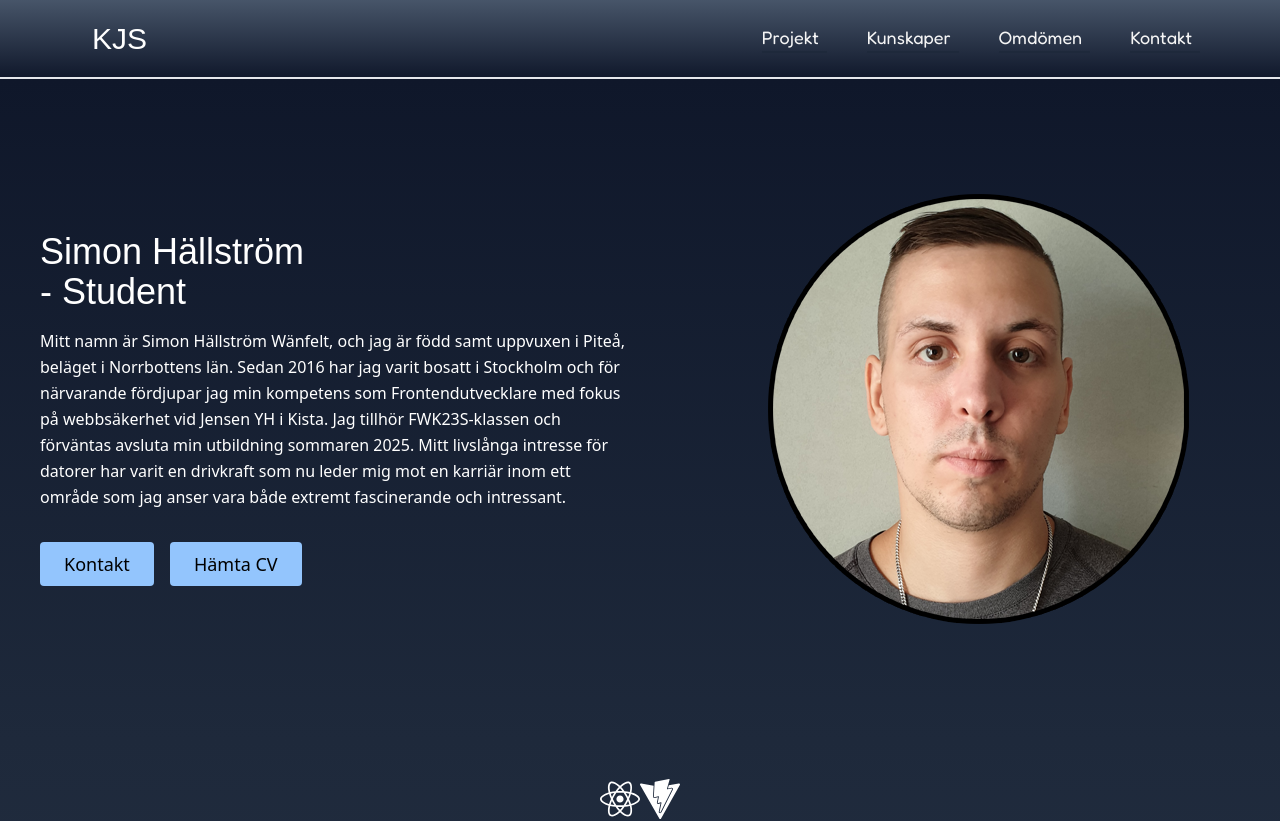
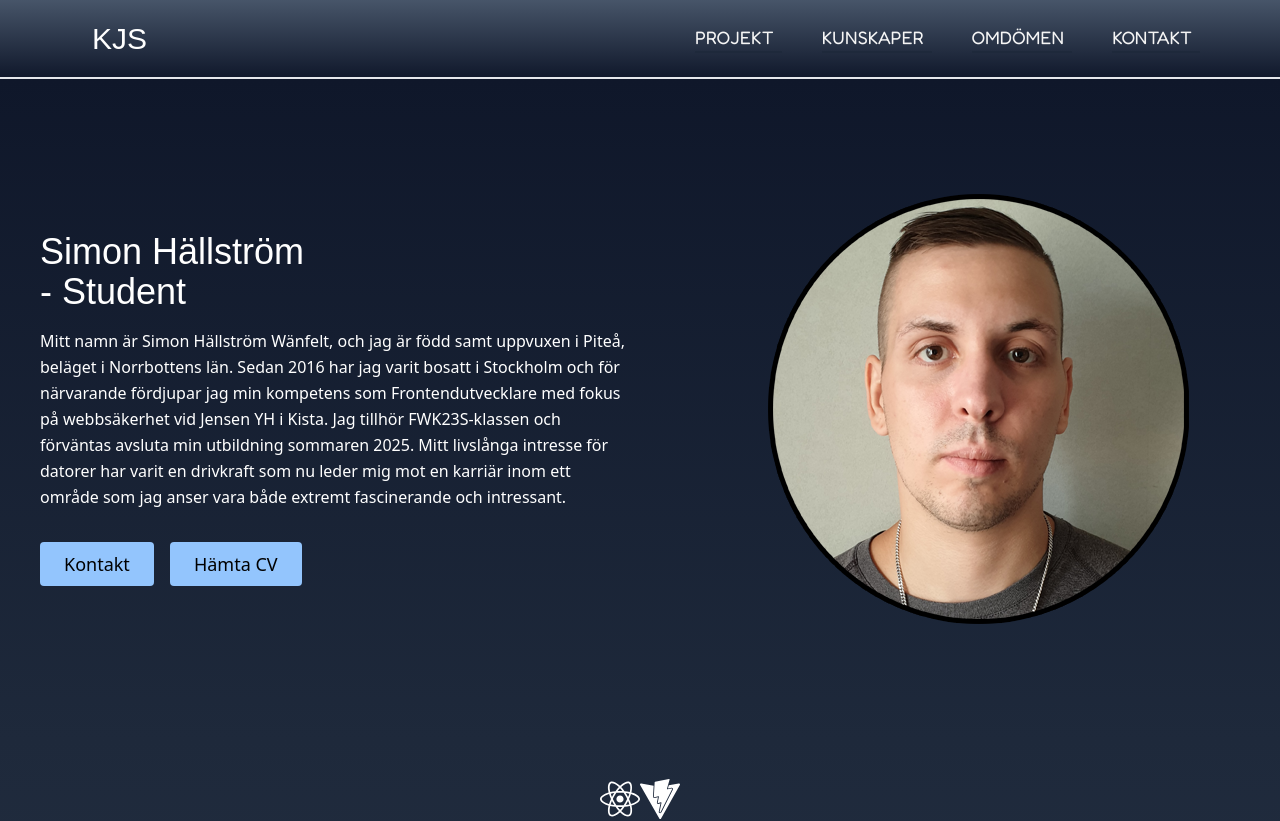
Before and after one commit to hallstrom91/portfolio_v1, a React (Vite) app: page / in a window 1280 px wide. Shown: the top 821 px of the page. Built offline with nearby package versions, Linux system fonts and the light colour scheme; a web font is replaced by a local one.

Commit message:
update:sv/en lang

```diff
--- /dev/null
+++ b/locales/en/translation.json
@@ -0,0 +1,45 @@
+{
+  "navbar": {
+    "about": "about",
+    "projects": "projects",
+    "knowledge": "skills",
+    "testimonials": "testimonials",
+    "contact": "contact"
+  },
+  "about": {
+    "title": "",
+    "description:": "",
+    "contactBtn": {
+      "en": ""
+    },
+    "resumeBtn": {
+      "en": ""
+    }
+  },
+  "projekt": {
+    "title": "",
+    "description": ""
+  },
+  "knowledge": {
+    "title": "",
+    "description": ""
+  },
+  "testimonials": {
+    "title": "",
+    "description": ""
+  },
+  "contact": {
+    "title": "",
+    "description": "",
+    "form": {
+      "name": "",
+      "email": "",
+      "message": "",
+      "submit": ""
+    }
+  },
+  "footer": {
+    "title": "",
+    "description": ""
+  }
+}
--- /dev/null
+++ b/locales/sv/translation.json
@@ -0,0 +1,42 @@
+{
+  "navbar": {
+    "about": "profil",
+    "projects": "projekt",
+    "knowledge": "kunskaper",
+    "testimonials": "omdömen",
+    "contact": "kontakt"
+  },
+  "about": {
+    "title": "Simon Hällström",
+    "subtitle": "Student",
+    "description": "Mitt namn är Simon Hällström Wänfelt, och jag är född samt uppvuxen i Piteå, beläget i Norrbottens län. Sedan 2016 har jag varit bosatt i Stockholm och för närvarande fördjupar jag min kompetens som Frontendutvecklare med fokus på webbsäkerhet vid Jensen YH i Kista. Jag tillhör FWK23S-klassen och förväntas avsluta min utbildning sommaren 2025. Mitt livslånga intresse för datorer har varit en drivkraft som nu leder mig mot en karriär inom ett område som jag anser vara både extremt fascinerande och intressant.",
+    "contactBtn": "Kontakt",
+    "resumeBtn": "Hämta CV"
+  },
+  "project": {
+    "title": "Projekt",
+    "description": "Utforska några av mina projekt genom att klicka på nedanstående länkar. Dessutom finns ytterligare projekt tillgängliga på min GitHub-profil för en mer omfattande överblick över min portfölj. Där kan du följa min utvecklingsresa och ta del av mina projekt."
+  },
+  "knowledge": {
+    "title": "",
+    "description": ""
+  },
+  "testimonials": {
+    "title": "",
+    "description": ""
+  },
+  "contact": {
+    "title": "",
+    "description": "",
+    "form": {
+      "name": "",
+      "email": "",
+      "message": "",
+      "submit": ""
+    }
+  },
+  "footer": {
+    "title": "",
+    "description": ""
+  }
+}
--- a/package.json
+++ b/package.json
@@ -17,6 +17,7 @@
     "path": "^0.12.7",
     "react": "^18.2.0",
     "react-dom": "^18.2.0",
+    "react-i18next": "^14.0.5",
     "react-icons": "^5.0.1",
     "vite-plugin-environment": "^1.1.3"
   },
--- a/src/App.jsx
+++ b/src/App.jsx
@@ -1,4 +1,9 @@
 import React from "react";
+import { I18nextProvider } from "react-i18next";
+import i18next from "i18next";
+
+import translationEN from "../locales/en/translation.json";
+import translationSV from "../locales/sv/translation.json";
 import "./App.css";
 import About from "./components/About";
 import Contact from "./components/Contact";
@@ -8,9 +13,22 @@ import Testimonials from "./components/Testimonials";
 import Navbar from "./components/Navbar";
 import Footer from "./components/Footer";
 
+i18next.init({
+  interpolation: { escapeValue: false },
+  lng: "sv", // default lang
+  resources: {
+    sv: {
+      translation: translationSV,
+    },
+    en: {
+      translation: translationEN,
+    },
+  },
+});
+
 function App() {
   return (
-    <>
+    <I18nextProvider i18n={i18next}>
       <main className="text-white bg-slate-800">
         <Navbar />
         <About />
@@ -20,7 +38,7 @@ function App() {
         <Contact />
         <Footer />
       </main>
-    </>
+    </I18nextProvider>
   );
 }
 
--- a/src/components/About.jsx
+++ b/src/components/About.jsx
@@ -1,6 +1,8 @@
 import React from "react";
+import { useTranslation } from "react-i18next";
 
 export default function About() {
+  const { t } = useTranslation();
   return (
     <>
       <section
@@ -10,33 +12,23 @@ export default function About() {
         <div className="container mx-auto flex px-10 py-20 md:flex-row flex-col items-center">
           <div className="lg:flex-grow md:w-1/2 lg:pr-24 md:pr-16 flex flex-col md:items-start md:text-left mb-16 md:mb-0 items-center text-center">
             <h1 className="title-font sm:text-4xl text-3xl mb-4 font-medium text-white anta-regular">
-              Simon Hällström
-              <br className="hidden sm:inline-block" /> - Student
+              {t("about.title")}
+              <br className="hidden sm:inline-block" /> - {t("about.subtitle")}
             </h1>
-            <p className="mb-8 leading-relaxed">
-              Mitt namn är Simon Hällström Wänfelt, och jag är född samt
-              uppvuxen i Piteå, beläget i Norrbottens län. Sedan 2016 har jag
-              varit bosatt i Stockholm och för närvarande fördjupar jag min
-              kompetens som Frontendutvecklare med fokus på webbsäkerhet vid
-              Jensen YH i Kista. Jag tillhör FWK23S-klassen och förväntas
-              avsluta min utbildning sommaren 2025. Mitt livslånga intresse för
-              datorer har varit en drivkraft som nu leder mig mot en karriär
-              inom ett område som jag anser vara både extremt fascinerande och
-              intressant.
-            </p>
+            <p className="mb-8 leading-relaxed">{t("about.description")}</p>
             <div className="flex justify-center">
               <a
                 href="#contact"
                 className="inline-flex text-black bg-blue-300 border-0 py-2 px-6 focus:outline-none hover:bg-blue-500 rounded text-lg"
               >
-                Kontakt
+                {t("about.contactBtn")}
               </a>
               <a
                 href="/downloads/resume.pdf"
                 download="resume.pdf"
                 className="ml-4 inline-flex text-black bg-blue-300 border-0 py-2 px-6 focus:outline-none hover:bg-blue-500 rounded text-lg"
               >
-                Hämta CV
+                {t("about.resumeBtn")}
               </a>
             </div>
           </div>
--- a/src/components/Navbar.jsx
+++ b/src/components/Navbar.jsx
@@ -1,11 +1,13 @@
 import React from "react";
 import { useState } from "react";
+import { useTranslation } from "react-i18next";
 import "../css/Navbar.css";
 import { MdMarkEmailRead } from "react-icons/md";
 import { BsFillMenuButtonWideFill } from "react-icons/bs";
 import { FaWindowClose } from "react-icons/fa";
 
 export default function Navbar() {
+  const { t } = useTranslation();
   // Toggle hamburger menu at click
   const [click, setClick] = useState(false);
   const handleClick = () => setClick(!click);
@@ -14,14 +16,14 @@ export default function Navbar() {
     <>
       {/* Responsive Layout  */}
       <div className="lg:hidden block absolute top-16 w-full left-0 right-0  transition z-50 rounded-b-md mt-1 bg-gradient-to-t from-slate-600 to-slate-900">
-        <ul className="text-center text-xl p-20">
+        <ul className="text-center text-xl p-20 uppercase">
           <li className="my-4 py-4 border-b border-slate-400 hover:bg-sky-900 hover:rounded anta-regular">
             <a
               href="#about"
               className="mr-5 hover:text-sky-400  navLink"
               onClick={handleClick}
             >
-              Profil
+              {t("navbar.about")}
             </a>
           </li>
           <li className="my-4 py-4 border-b border-slate-400 hover:bg-sky-900 hover:rounded">
@@ -30,7 +32,7 @@ export default function Navbar() {
               className="mr-5 hover:text-sky-400 navLink"
               onClick={handleClick}
             >
-              Projekt
+              {t("navbar.projects")}
             </a>
           </li>
           <li className="my-4 py-4 border-b border-slate-400 hover:bg-sky-900 hover:rounded">
@@ -39,7 +41,7 @@ export default function Navbar() {
               className="mr-5 hover:text-sky-400 navLink"
               onClick={handleClick}
             >
-              Kunskaper
+              {t("navbar.knowledge")}
             </a>
           </li>
           <li className="my-4 py-4 border-b border-slate-400 hover:bg-sky-900 hover:rounded">
@@ -48,7 +50,7 @@ export default function Navbar() {
               className="mr-5 hover:text-sky-400 navLink"
               onClick={handleClick}
             >
-              Omdömen
+              {t("navbar.testimonials")}
             </a>
           </li>
           <li className="my-4 py-4 border-b border-slate-400 hover:bg-sky-900 hover:rounded">
@@ -57,7 +59,7 @@ export default function Navbar() {
               className="mr-5 hover:text-sky-400 navLink"
               onClick={handleClick}
             >
-              Kontakt
+              {t("navbar.contact")}
             </a>
           </li>
         </ul>
@@ -81,13 +83,13 @@ export default function Navbar() {
           </div>
           <div className="lg:flex md:flex font-normal hidden">
             <div className="flex-10">
-              <ul className="flex gap-10 text-[18px]">
+              <ul className="flex gap-10 text-[18px] uppercase">
                 <li className="hover:text-slate-600 transition border-b-2 border-slate-800 hover:border-red-500 cursor-pointer">
                   <a
                     href="#projects"
                     className="mr-2 hover:text-sky-400 navLink"
                   >
-                    Projekt
+                    {t("navbar.projects")}
                   </a>
                 </li>
 
@@ -96,7 +98,7 @@ export default function Navbar() {
                     href="#knowledge"
                     className="mr-2 hover:text-sky-400 navLink"
                   >
-                    Kunskaper
+                    {t("navbar.knowledge")}
                   </a>
                 </li>
                 <li className="hover:text-slate-600 transition border-b-2 border-slate-800 hover:border-red-500 cursor-pointer">
@@ -104,7 +106,7 @@ export default function Navbar() {
                     href="#testimonials"
                     className="mr-2 hover:text-sky-400 navLink"
                   >
-                    Omdömen
+                    {t("navbar.testimonials")}
                   </a>
                 </li>
                 <li className="hover:text-slate-600 transition border-b-2 border-slate-800 hover:border-red-500 cursor-pointer">
@@ -112,7 +114,7 @@ export default function Navbar() {
                     href="#contact"
                     className="mr-2 hover:text-sky-400 navLink"
                   >
-                    Kontakt
+                    {t("navbar.contact")}
                   </a>
                 </li>
               </ul>
--- a/src/components/Projects.jsx
+++ b/src/components/Projects.jsx
@@ -1,4 +1,5 @@
 import React from "react";
+import { useTranslation } from "react-i18next";
 import { FaReact } from "react-icons/fa";
 import { SiVite } from "react-icons/si";
 import { projects } from "../data.js";
@@ -6,6 +7,7 @@ import { MdOutlineFindInPage } from "react-icons/md";
 import { PiGithubLogoLight } from "react-icons/pi";
 
 export default function Projects() {
+  const { t } = useTranslation();
   return (
     <>
       <section
@@ -19,13 +21,10 @@ export default function Projects() {
               <SiVite className="mx-auto inline-block w-10 mb-4" size={40} />
             </div>
             <h1 className="sm:text-4xl text-3xl font-medium title-font mb-4 text-white anta-regular underline">
-              Projekt
+              {t("project.title")}
             </h1>
             <p className="lg:w-2/3 mx-auto leading-relaxed text-base">
-              Utforska några av mina projekt genom att klicka på nedanstående
-              länkar. Dessutom finns ytterligare projekt tillgängliga på min
-              GitHub-profil för en mer omfattande överblick över min portfölj.
-              Där kan du följa min utvecklingsresa och ta del av mina projekt.
+              {t("project.description")}
             </p>
           </div>
           {/* Project-Grid-Layout */}
```
Also changed, not shown: locales/en/navbar.json (added, +9 -0 lines), locales/sv/navbar.json (added, +9 -0 lines), 1 other file (tests, documents, lock files or other folders).
